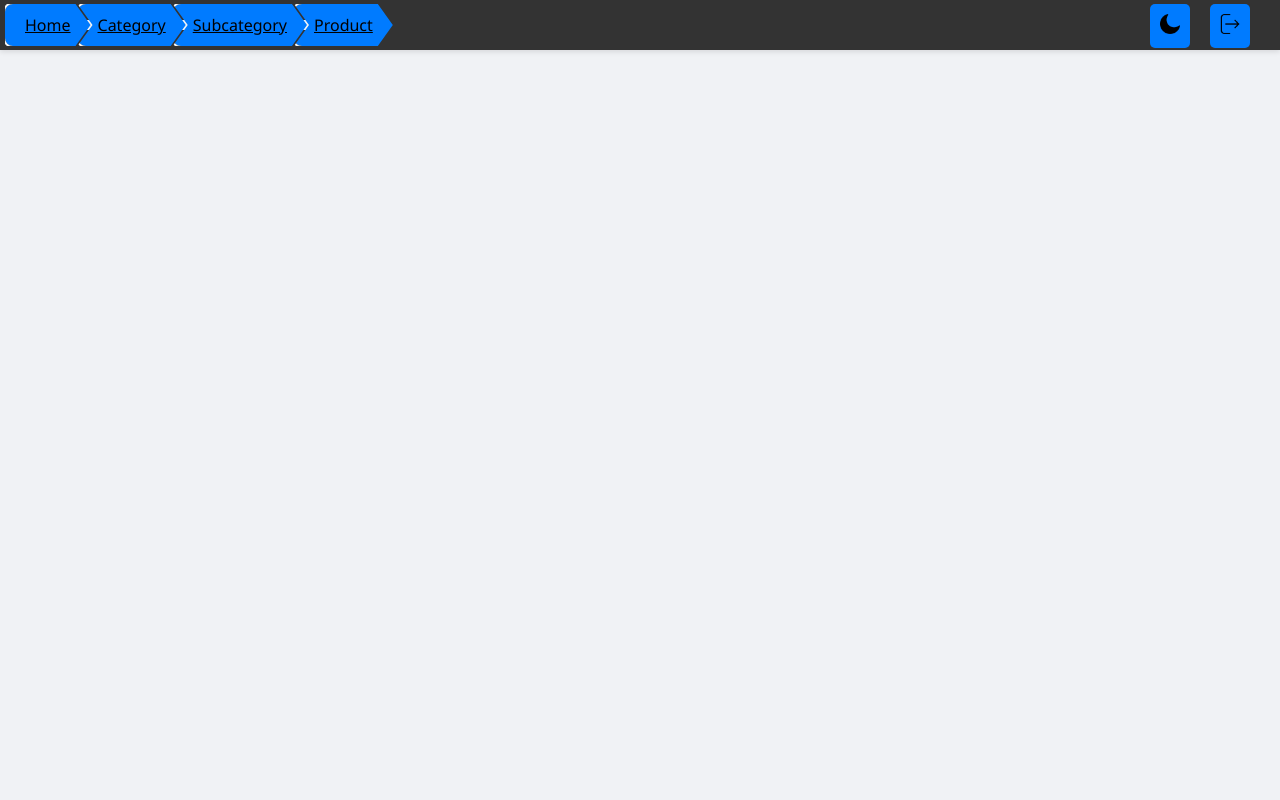
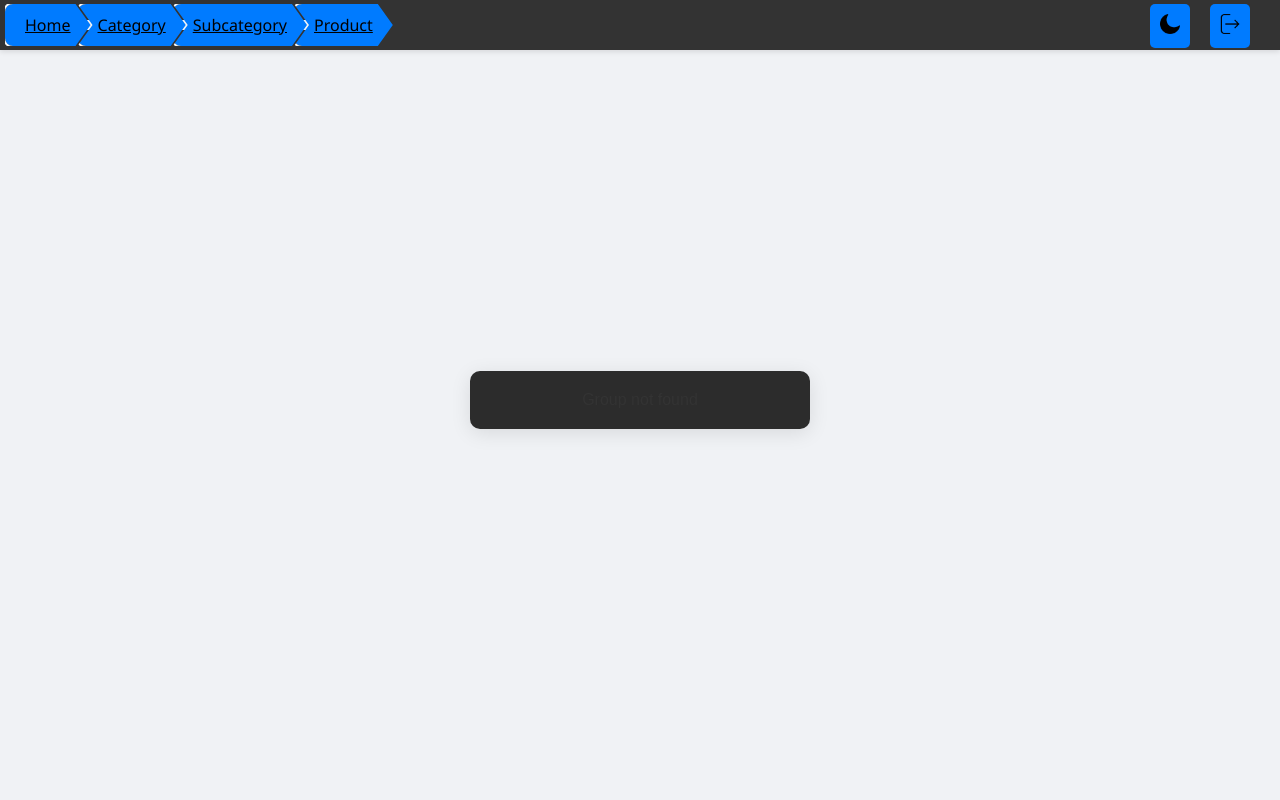
Before and after one commit to Kohlelol/EssenSchmeckt, a Django app: page /users/select/ in a window 1280 px wide. Run offline with Django 3.2, Linux system fonts and the light colour scheme; a user stored in the database is signed in.

Commit message:
Implemented Selection Form

```diff
--- a/Softwarepraktikum/database/urls.py
+++ b/Softwarepraktikum/database/urls.py
@@ -5,4 +5,11 @@ app_name = 'database'
 
 urlpatterns = [
     path('', views.database_list, name='database_list'),
+    path('attendance/', views.attendance, name='attendance'),
+    path('daily_order/', views.daily_order, name='daily_order'),
+    path('edit_orders/', views.edit_orders, name='edit_orders'),
+    path('order/', views.order, name='order'),
+    path('qr_code_scanner/', views.qr_code_scanner, name='qr_code_scanner'),
+    path('setgroupleader/', views.setgroupleader, name='setgroupleader'),
+    path('setsubstitute/', views.setsubstitute, name='setsubstitute'),
 ]
--- a/Softwarepraktikum/static/css/style.css
+++ b/Softwarepraktikum/static/css/style.css
@@ -215,7 +215,6 @@ input:checked + .slider:before {
     transform: scale(1.1);
 }
 
-
 /* Style for the dark mode toggle */
 .settings-container {
     position: relative;
@@ -247,6 +246,56 @@ input:checked + .slider:before {
 .dark-mode-toggle-button:hover {
     transform: scale(1.1);
 }
+
+/* Style for the center-box at select.html */
+
+.center-box {
+    display: flex;
+    justify-content: center;
+    align-items: center;
+    height: 100vh;
+}
+
+.select-box {
+    background-color: #2c2c2c;
+    padding: 20px;
+    border-radius: 10px;
+    box-shadow: 0 4px 20px rgba(0, 0, 0, 0.1);
+    width: 300px;
+    text-align: center;
+    transition: background-color 0.3s;
+}
+
+/* Redirect button styles */
+.redirect-button {
+    width: 100%;
+    padding: 10px;
+    background-color: #007bff;
+    color: white;
+    border: none;
+    border-radius: 5px;
+    cursor: pointer;
+    font-size: 16px;
+    transition: background-color 0.3s;
+    margin-top: 15px;
+}
+
+.redirect-button:first-child {
+    margin-top: 0px;
+}
+
+
+
+
+.redirect-button:hover {
+    background-color: #0056b3;
+}
+
+
+
+
+
+
 
 
 
--- a/Softwarepraktikum/users/templates/users/select.html
+++ b/Softwarepraktikum/users/templates/users/select.html
@@ -2,18 +2,42 @@
 
 {% extends "layout.html" %}
 
+{% block title %}Select{% endblock %}
+
+{% block content %}
+
+    <div class="center-box">
+        <div class="select-box">
         {% if group == "admin" %}
 
         {% elif group == "management" %}
+        <button class="redirect-button" onclick="window.location.href='{% url 'database:database_list' %}'">Facility Manager Dashboard</button>
+        <button class="redirect-button" onclick="window.location.href='{% url 'database:database_list' %}'">Facility Manager Dashboard</button>
 
         {% elif group == "facility_manager" %}
+        <button class="redirect-button" onclick="window.location.href='{% url 'database:database_list' %}'">Set Groupleader</button>
+        <button class="redirect-button" onclick="window.location.href='{% url 'database:database_list' %}'">Set substitute</button>
 
         {% elif group == "groupleader_kitchen_staff" %}
+        <button class="redirect-button" onclick="window.location.href='{% url 'database:database_list' %}'">Attendance</button>
+        <button class="redirect-button" onclick="window.location.href='{% url 'database:database_list' %}'">Order</button>
+        <button class="redirect-button" onclick="window.location.href='{% url 'database:database_list' %}'">QR-Code Scanner</button>
+        <button class="redirect-button" onclick="window.location.href='{% url 'database:database_list' %}'">Daily Order</button>
+        <button class="redirect-button" onclick="window.location.href='{% url 'database:database_list' %}'">Edit Orders</button>
 
         {% elif group == "groupleader" %}
+        <button class="redirect-button" onclick="window.location.href='{% url 'database:database_list' %}'">Attendance</button>
+        <button class="redirect-button" onclick="window.location.href='{% url 'database:database_list' %}'">Order</button>
 
         {% elif group == "kitchen_staff" %}
+        <button class="redirect-button" onclick="window.location.href='{% url 'database:database_list' %}'">QR-Code Scanner</button>
+        <button class="redirect-button" onclick="window.location.href='{% url 'database:database_list' %}'">Daily Order</button>
+        <button class="redirect-button" onclick="window.location.href='{% url 'database:database_list' %}'">Edit Orders</button>
 
         {% else  %}
+        <p>Group not found</p>
+        {% endif %}
+        </div>
+    </div>
 
-{% endif %}
+{% endblock %}
```
Also changed, not shown: Softwarepraktikum/database/views.py (+22 -0 lines), Softwarepraktikum/db.sqlite3. Lines whose indentation alone changed are shown as unchanged.
